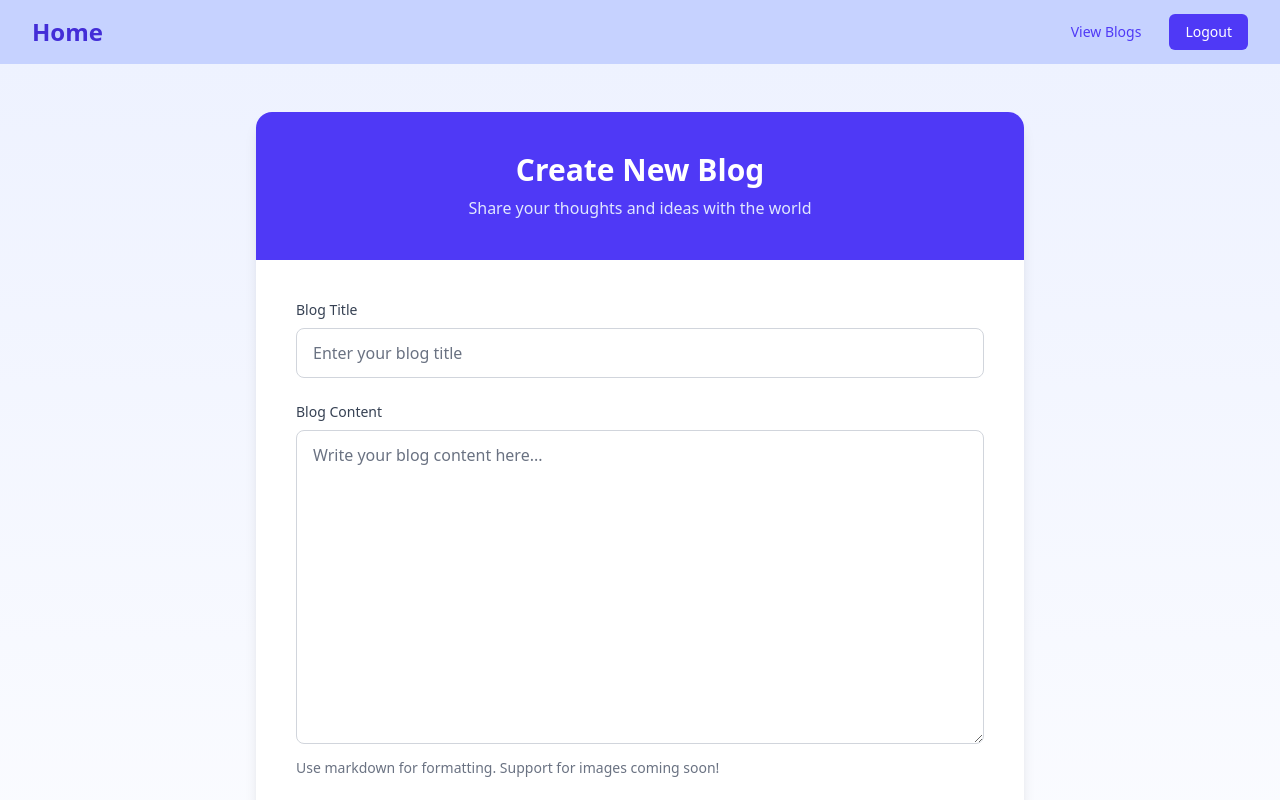
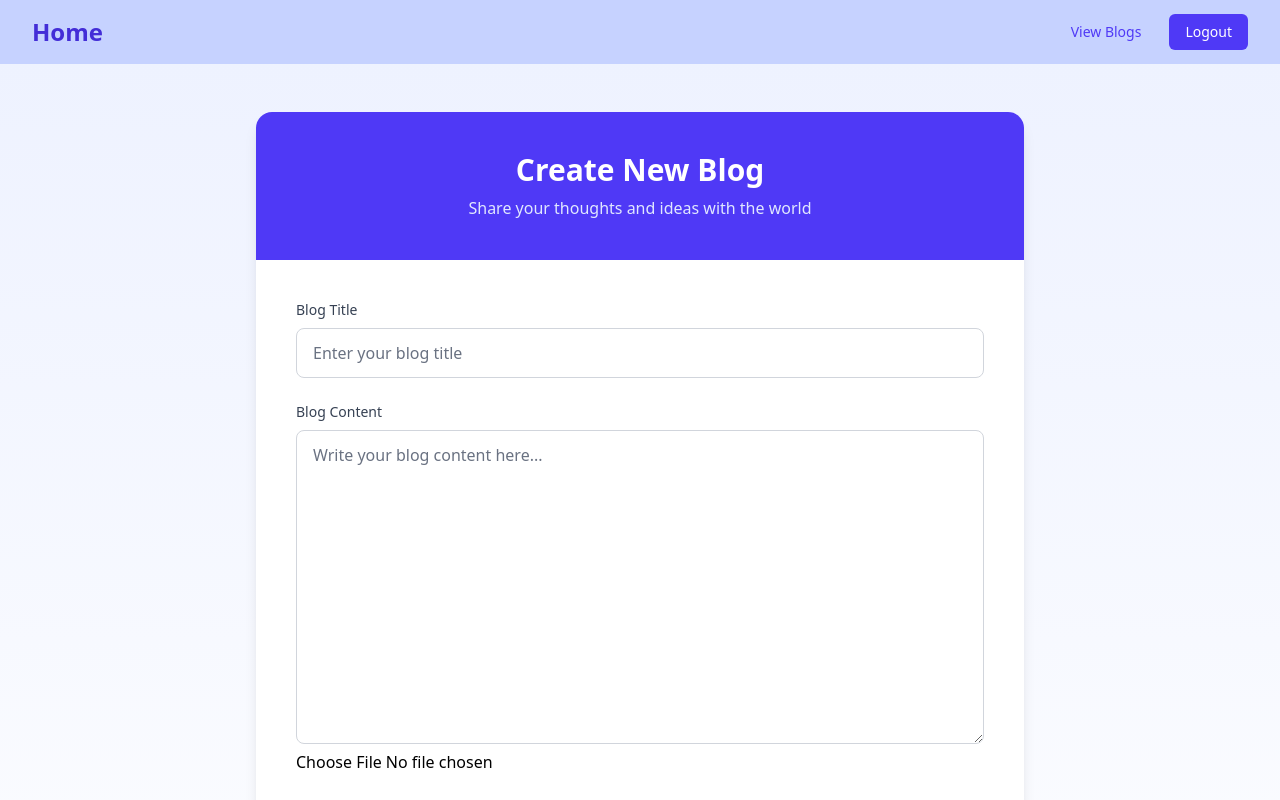
Before and after one commit to Grish22/auth_using_mern, a React (Vite) app in the folder frontend/: page /host/create in a window 1280 px wide. Shown: the top 800 px of the page. Built offline with nearby package versions, Linux system fonts and the light colour scheme; sample sign-in values are in the browser's storage.

Commit message:
file_upload

```diff
--- a/frontend/src/pages/createdblog.jsx
+++ b/frontend/src/pages/createdblog.jsx
@@ -1,7 +1,7 @@
 import React from "react";
 import {useEffect} from "react";
 import { useState } from "react";
-import { useNavigate } from "react-router-dom";
+import { useNavigate, useSearchParams } from "react-router-dom";
 import UseContext from "../context/usercontest";
 import { useLocation } from "react-router-dom";
 function CreatedBlog() {
@@ -10,6 +10,7 @@ function CreatedBlog() {
     const blogDataNew = location.state?.blogData || null;
     const [title, setTitle] = useState("");
     const [content, setContent] = useState("");
+    const [file,setFile]=useState(null);
     useEffect(() => {
     if (isEdit && blogDataNew!=null) {
       setTitle(blogDataNew.title);
@@ -21,22 +22,19 @@ function CreatedBlog() {
 
     const handleCreateBlog = (event) => {
         event.preventDefault();
-        const blogData = {
-            title: title,
-            content: content,
-            author:user.id
-        };
+        const  formData= new FormData();
+        formData.append('title', title);
+        formData.append('content', content);
+        formData.append('author',user.id)
+        formData.append('document',file)
         const method= isEdit? "PUT" : "POST" ;
         const URL= !isEdit? "http://localhost:5001/host/create" :`http://localhost:5001/host/edit/${blogDataNew._id}`;
         const fetchCreateBlog = async () => {
             try {
                 const response = await fetch(URL, {
                     method,
-                    headers: {
-                        "Content-Type": "application/json"
-                    },
                     credentials: "include",
-                    body: JSON.stringify(blogData)
+                    body: formData
                 });
                 const data= await response.json();
                 if (response.ok) {
@@ -55,7 +53,6 @@ function CreatedBlog() {
         <div className="min-h-screen bg-gradient-to-b from-indigo-50 to-white py-12 px-4 sm:px-6 lg:px-8">
             <div className="max-w-3xl mx-auto">
                 <div className="bg-white rounded-2xl shadow-lg overflow-hidden">
-                    {/* Header */}
                     <div className="px-6 py-8 bg-indigo-600 sm:p-10">
                         <h1 className="text-3xl font-extrabold text-white text-center">
                             {!isEdit ? "Create New Blog" : "Edit Blog"}
@@ -67,10 +64,8 @@ function CreatedBlog() {
                             }
                         </p>
                     </div>
+                    <form onSubmit={handleCreateBlog} className="px-6 py-8 sm:p-10 space-y-6">
 
-                    {/* Form */}
-                    <form onSubmit={handleCreateBlog} className="px-6 py-8 sm:p-10 space-y-6">
-                        {/* Title Input */}
                         <div>
                             <label htmlFor="title" className="block text-sm font-medium text-gray-700 mb-2">
                                 Blog Title
@@ -86,8 +81,6 @@ function CreatedBlog() {
                                 className="w-full px-4 py-3 border border-gray-300 rounded-lg focus:ring-2 focus:ring-indigo-500 focus:border-indigo-500 text-gray-900 placeholder-gray-500 transition-colors duration-200"
                             />
                         </div>
-
-                        {/* Content Textarea */}
                         <div>
                             <label htmlFor="content" className="block text-sm font-medium text-gray-700 mb-2">
                                 Blog Content
@@ -104,12 +97,10 @@ function CreatedBlog() {
                                     className="w-full px-4 py-3 border border-gray-300 rounded-lg focus:ring-2 focus:ring-indigo-500 focus:border-indigo-500 text-gray-900 placeholder-gray-500 transition-colors duration-200"
                                 ></textarea>
                             </div>
-                            <p className="mt-2 text-sm text-gray-500">
-                                Use markdown for formatting. Support for images coming soon!
-                            </p>
+                            <div>
+                                <input type="file" name="profilename" onChange={(e)=>setFile(e.target.value)} />
+                            </div>
                         </div>
-
-                        {/* Action Buttons */}
                         <div className="flex items-center justify-end space-x-4 pt-6">
                             <button
                                 type="button"
@@ -125,8 +116,6 @@ function CreatedBlog() {
                                 {isEdit ? "Save Changes" : "Publish Blog"}
                             </button>
                         </div>
-
-                        {/* Tips Section */}
                         <div className="mt-8 bg-indigo-50 rounded-lg p-4">
                             <h3 className="text-sm font-medium text-indigo-800">Writing Tips:</h3>
                             <ul className="mt-2 text-sm text-indigo-700 space-y-1">
```
